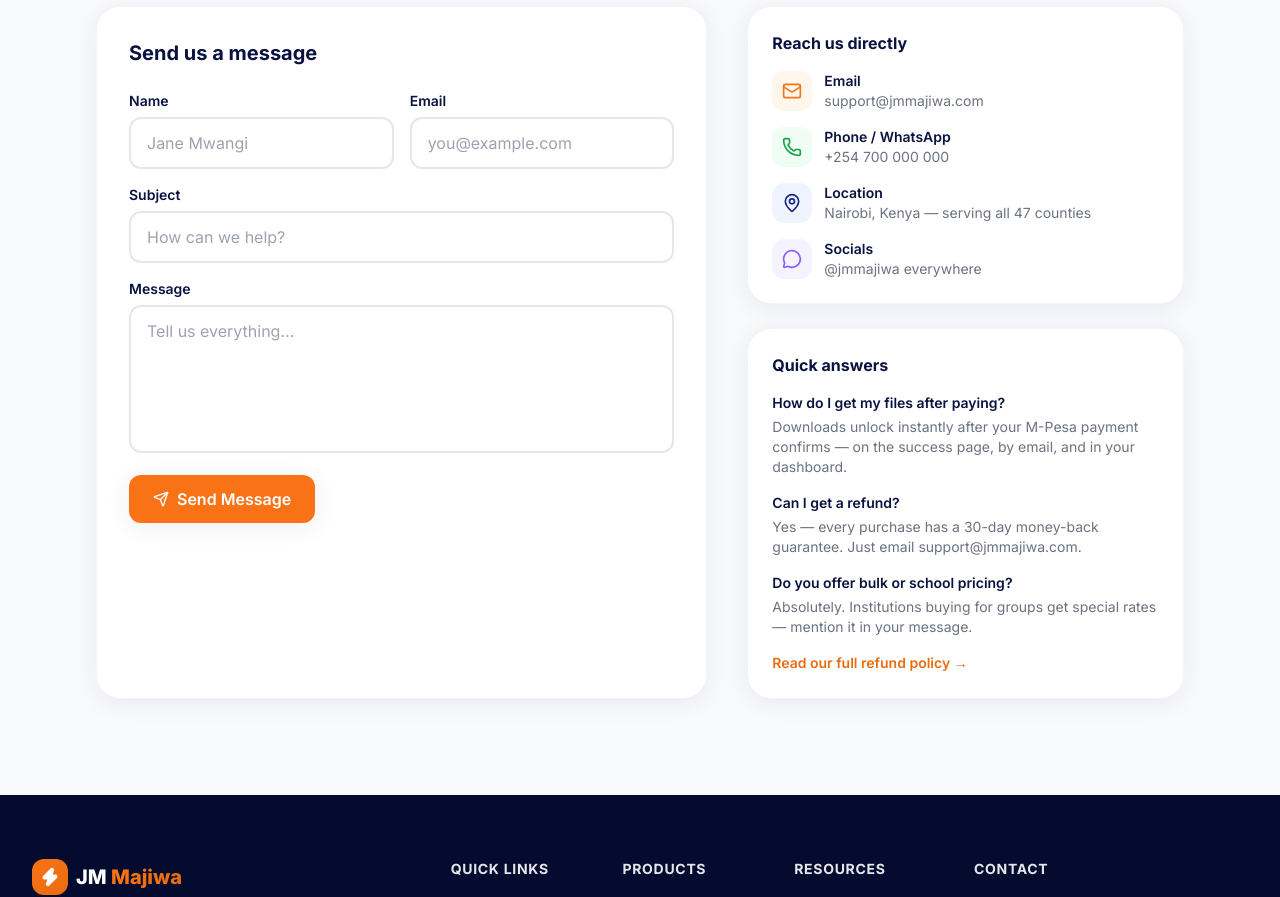
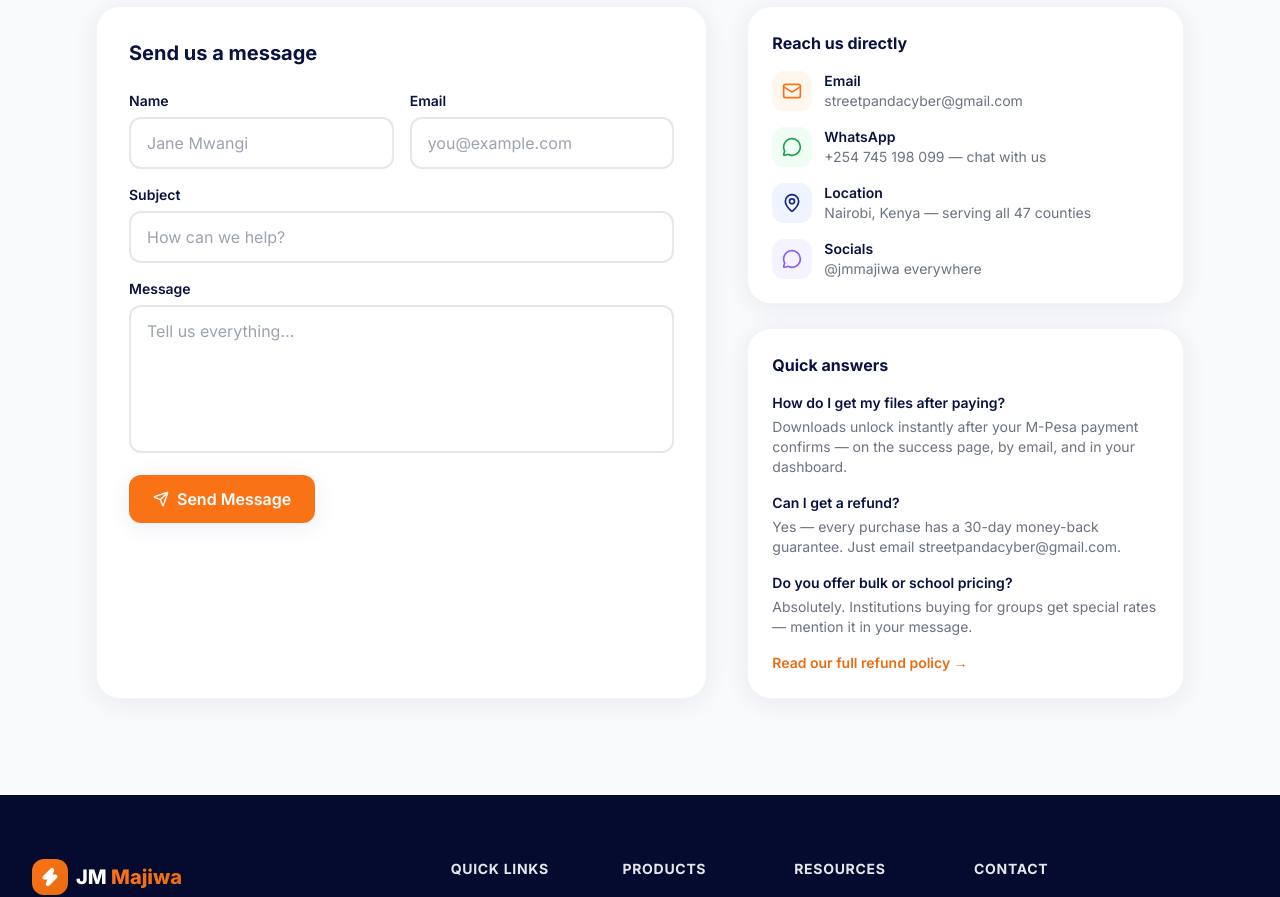
Before and after one commit to streetpandacyber/street-panda-cyber, a Next.js app: page /contact in a window 1280 px wide. Shown: the part 500-1397 px from the top of the page. Built offline with nearby package versions, Linux system fonts and the light colour scheme; no server answers.

Commit message:
feat: use official support email and WhatsApp contact across the site
Co-authored-by: arena-agent <297053741+arena-agent@users.noreply.github.com>

```diff
--- a/emails/OrderConfirmation.tsx
+++ b/emails/OrderConfirmation.tsx
@@ -123,8 +123,8 @@ export function OrderConfirmation({
 
             <Text style={paragraphSmall}>
               Need help? Reply to this email or write to{" "}
-              <a href="mailto:support@jmmajiwa.com" style={link}>
-                support@jmmajiwa.com
+              <a href="mailto:streetpandacyber@gmail.com" style={link}>
+                streetpandacyber@gmail.com
               </a>{" "}
               — we answer within hours.
             </Text>
--- a/src/app/(main)/contact/page.tsx
+++ b/src/app/(main)/contact/page.tsx
@@ -1,6 +1,6 @@
 import type { Metadata } from "next";
 import Link from "next/link";
-import { Mail, MapPin, MessageCircle, Phone } from "lucide-react";
+import { Mail, MapPin, MessageCircle } from "lucide-react";
 import { ContactForm } from "@/components/contact/ContactForm";
 
 export const metadata: Metadata = {
@@ -16,7 +16,7 @@ const FAQS = [
   },
   {
     q: "Can I get a refund?",
-    a: "Yes — every purchase has a 30-day money-back guarantee. Just email support@jmmajiwa.com.",
+    a: "Yes — every purchase has a 30-day money-back guarantee. Just email streetpandacyber@gmail.com.",
   },
   {
     q: "Do you offer bulk or school pricing?",
@@ -62,19 +62,24 @@ export default function ContactPage() {
                   </span>
                   <div>
                     <p className="font-semibold text-navy-800">Email</p>
-                    <a href="mailto:support@jmmajiwa.com" className="text-gray-500 hover:text-orange-600">
-                      support@jmmajiwa.com
+                    <a href="mailto:streetpandacyber@gmail.com" className="text-gray-500 hover:text-orange-600">
+                      streetpandacyber@gmail.com
                     </a>
                   </div>
                 </li>
                 <li className="flex items-start gap-3">
                   <span className="flex h-10 w-10 items-center justify-center rounded-xl bg-neon-50">
-                    <Phone className="h-5 w-5 text-neon-600" />
+                    <MessageCircle className="h-5 w-5 text-neon-600" />
                   </span>
                   <div>
-                    <p className="font-semibold text-navy-800">Phone / WhatsApp</p>
-                    <a href="tel:+254700000000" className="text-gray-500 hover:text-orange-600">
-                      +254 700 000 000
+                    <p className="font-semibold text-navy-800">WhatsApp</p>
+                    <a
+                      href="https://wa.me/254745198099"
+                      target="_blank"
+                      rel="noopener noreferrer"
+                      className="text-gray-500 hover:text-orange-600"
+                    >
+                      +254 745 198 099 — chat with us
                     </a>
                   </div>
                 </li>
--- a/src/app/(main)/privacy-policy/page.tsx
+++ b/src/app/(main)/privacy-policy/page.tsx
@@ -62,8 +62,8 @@ export default function PrivacyPolicyPage() {
         <p>
           You may request access to, correction of, or deletion of your personal
           data at any time by emailing{" "}
-          <a href="mailto:support@jmmajiwa.com" className="font-semibold text-orange-600">
-            support@jmmajiwa.com
+          <a href="mailto:streetpandacyber@gmail.com" className="font-semibold text-orange-600">
+            streetpandacyber@gmail.com
           </a>
           . Newsletter emails include a one-click unsubscribe link.
         </p>
--- a/src/app/(main)/products/[slug]/page.tsx
+++ b/src/app/(main)/products/[slug]/page.tsx
@@ -61,7 +61,7 @@ const FAQS = [
   {
     question: "Can I get a refund?",
     answer:
-      "Yes — every purchase is covered by our 30-day money-back guarantee. If the product isn't what you expected, email support@jmmajiwa.com for a full refund.",
+      "Yes — every purchase is covered by our 30-day money-back guarantee. If the product isn't what you expected, email streetpandacyber@gmail.com for a full refund.",
   },
   {
     question: "Do I get future updates?",
@@ -301,7 +301,7 @@ export default async function ProductPage({ params }: ProductPageProps) {
             </h2>
             <p className="mt-3 text-gray-500">
               Everything you need to know before buying. Still unsure? Email us
-              at support@jmmajiwa.com.
+              at streetpandacyber@gmail.com.
             </p>
           </div>
           <FaqAccordion items={FAQS} />
--- a/src/app/(main)/refund-policy/page.tsx
+++ b/src/app/(main)/refund-policy/page.tsx
@@ -28,7 +28,7 @@ export default function RefundPolicyPage() {
 
       <LegalSection heading="How to request a refund">
         <ol className="list-inside list-decimal space-y-1">
-          <li>Email support@jmmajiwa.com with your order number.</li>
+          <li>Email streetpandacyber@gmail.com with your order number.</li>
           <li>Tell us briefly what didn&apos;t meet expectations.</li>
           <li>
             We process the refund within 3–5 business days, back to your M-Pesa
@@ -60,8 +60,8 @@ export default function RefundPolicyPage() {
         <p>
           Before refunding, consider reaching out — many issues are fixable in
           minutes. Contact{" "}
-          <a href="mailto:support@jmmajiwa.com" className="font-semibold text-orange-600">
-            support@jmmajiwa.com
+          <a href="mailto:streetpandacyber@gmail.com" className="font-semibold text-orange-600">
+            streetpandacyber@gmail.com
           </a>{" "}
           or visit the{" "}
           <Link href="/contact" className="font-semibold text-orange-600">
--- a/src/app/(main)/terms/page.tsx
+++ b/src/app/(main)/terms/page.tsx
@@ -89,7 +89,7 @@ export default function TermsPage() {
       <LegalSection heading="10. Changes & Termination">
         <p>
           We may update these terms from time to time and may suspend accounts
-          that violate them. Questions? Email support@jmmajiwa.com.
+          that violate them. Questions? Email streetpandacyber@gmail.com.
         </p>
       </LegalSection>
     </LegalLayout>
--- a/src/app/api/downloads/[token]/[itemId]/route.ts
+++ b/src/app/api/downloads/[token]/[itemId]/route.ts
@@ -65,7 +65,7 @@ export async function GET(_request: NextRequest, { params }: RouteContext) {
       return NextResponse.json(
         {
           error:
-            "Download limit reached. Contact support@jmmajiwa.com if you need more access.",
+            "Download limit reached. Contact streetpandacyber@gmail.com if you need more access.",
         },
         { status: 429 }
       );
--- a/src/components/layout/Footer.tsx
+++ b/src/components/layout/Footer.tsx
@@ -107,19 +107,21 @@ export function Footer() {
               <li className="flex items-start gap-2.5">
                 <Mail className="mt-0.5 h-4 w-4 shrink-0 text-orange-400" />
                 <a
-                  href="mailto:support@jmmajiwa.com"
+                  href="mailto:streetpandacyber@gmail.com"
                   className="transition-colors hover:text-orange-400"
                 >
-                  support@jmmajiwa.com
+                  streetpandacyber@gmail.com
                 </a>
               </li>
               <li className="flex items-start gap-2.5">
                 <Phone className="mt-0.5 h-4 w-4 shrink-0 text-orange-400" />
                 <a
-                  href="tel:+254700000000"
+                  href="https://wa.me/254745198099"
+                  target="_blank"
+                  rel="noopener noreferrer"
                   className="transition-colors hover:text-orange-400"
                 >
-                  +254 700 000 000
+                  +254 745 198 099 (WhatsApp)
                 </a>
               </li>
               <li className="flex items-start gap-2.5">
--- a/src/lib/email.ts
+++ b/src/lib/email.ts
@@ -20,7 +20,7 @@ export async function sendEmail({ to, subject, react }: SendEmailOptions) {
 
   const resend = new Resend(process.env.RESEND_API_KEY);
   const fromName = process.env.FROM_NAME ?? "JM Majiwa";
-  const fromEmail = process.env.FROM_EMAIL ?? "noreply@jmmajiwa.com";
+  const fromEmail = process.env.FROM_EMAIL ?? "streetpandacyber@gmail.com";
   const html = await render(react);
 
   return resend.emails.send({
```
Also changed, not shown: 1 other file (tests, documents, lock files or other folders).
